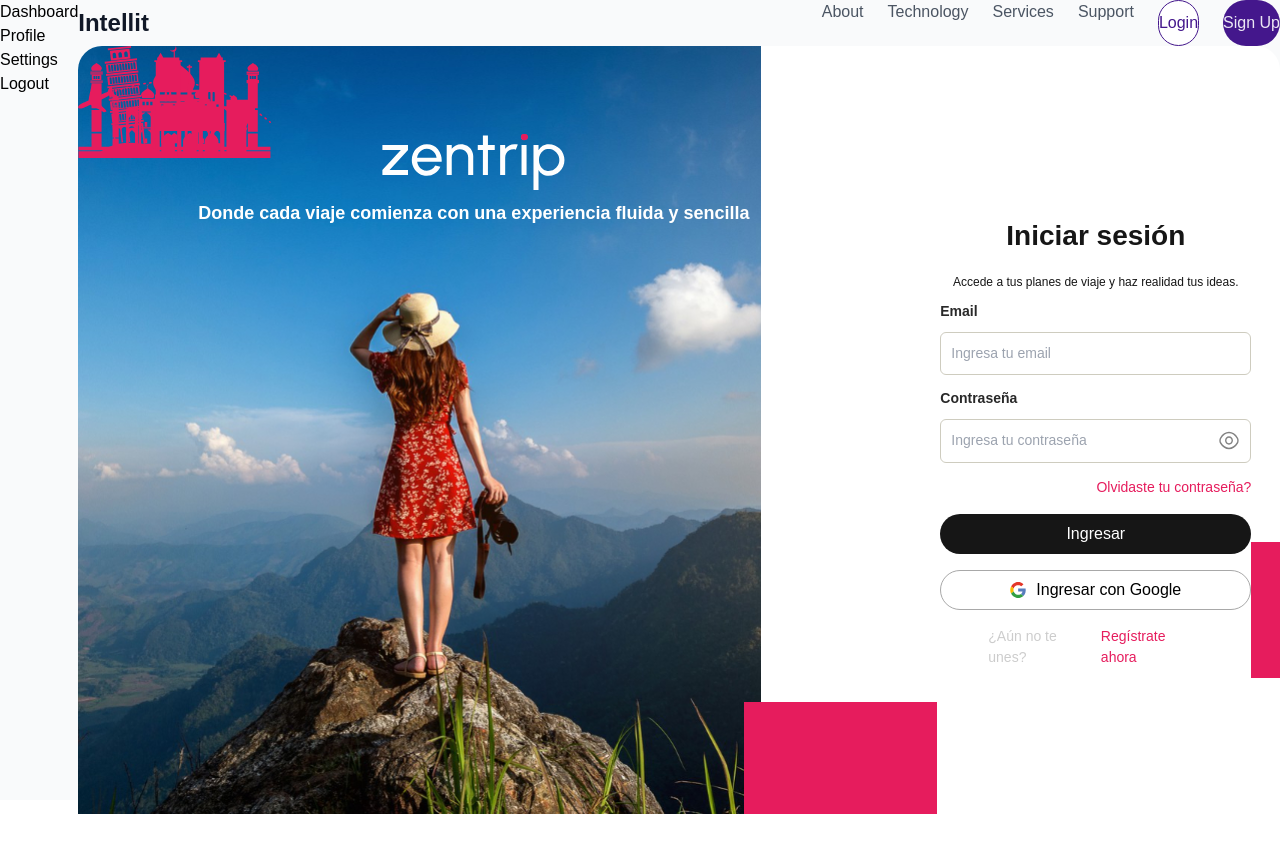
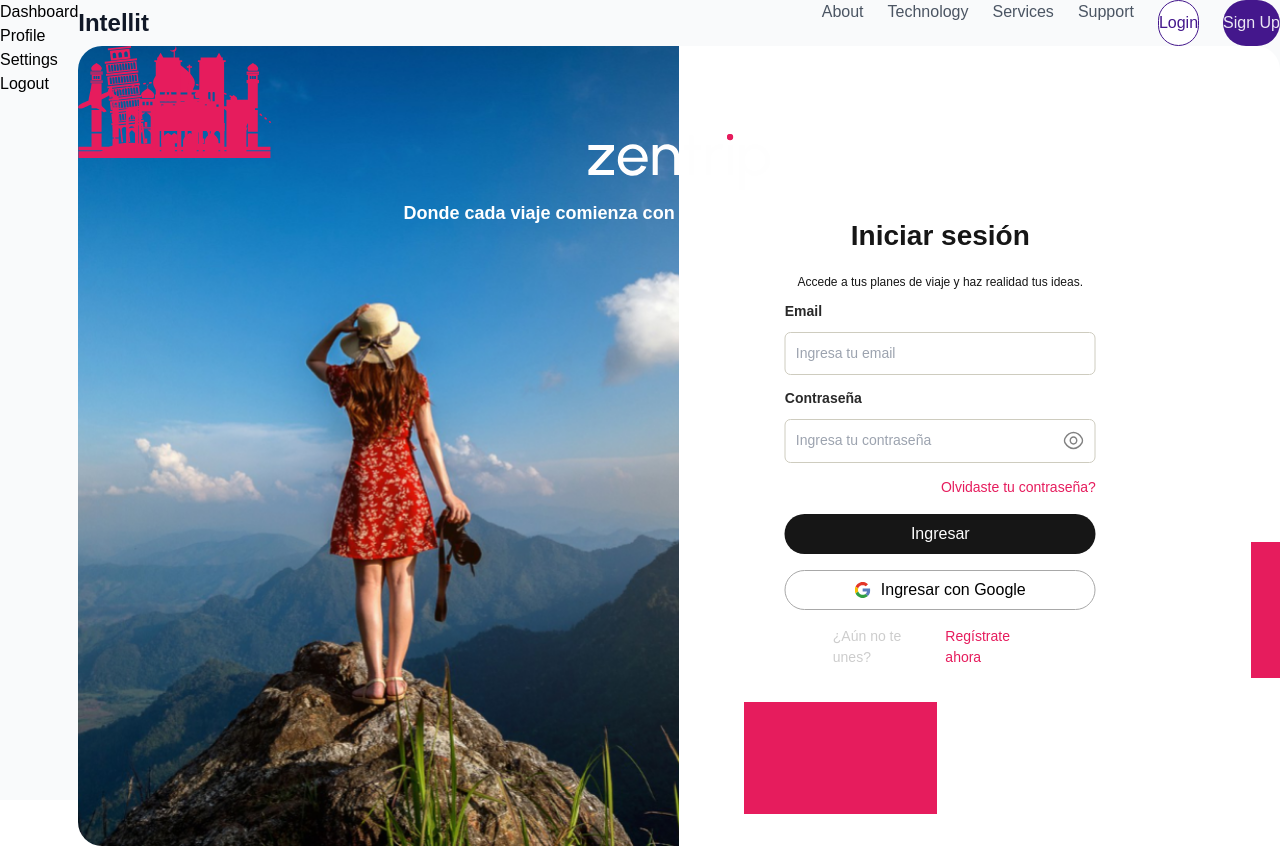
Before and after one commit to Ignacio918/viajes-app, a React (Vite) app in the folder viajes-app/: page /login in a window 1280 px wide. Built offline with nearby package versions, Linux system fonts and the light colour scheme; a web font is replaced by a local one.

Commit message:
acomodar logo en login

```diff
--- a/viajes-app/src/styles/LoginPage.css
+++ b/viajes-app/src/styles/LoginPage.css
@@ -15,11 +15,11 @@ body {
 }
 
 .login-image {
-  @apply absolute w-[683px] h-[768px] left-0 top-0;
+  @apply absolute w-full h-[50%] sm:w-[50%] sm:h-full left-0 top-0 object-cover;
 }
 
 .login-header {
-  @apply absolute top-[72px] left-[120px] flex flex-col justify-start items-center gap-2.5 h-[117px];
+  @apply absolute top-[72px] left-[20px] right-[20px] sm:left-[120px] sm:right-[120px] flex flex-col justify-start items-center gap-2.5 h-[117px];
 }
 
 .login-logo {
@@ -39,7 +39,7 @@ body {
 }
 
 .login-form-container {
-  @apply absolute top-[168.5px] left-[862px] flex flex-col justify-start items-center gap-6 h-[432px];
+  @apply absolute top-[168.5px] left-[50%] transform -translate-x-1/2 sm:left-[862px] flex flex-col justify-start items-center gap-6 h-[432px];
 }
 
 .login-form-header {
```
